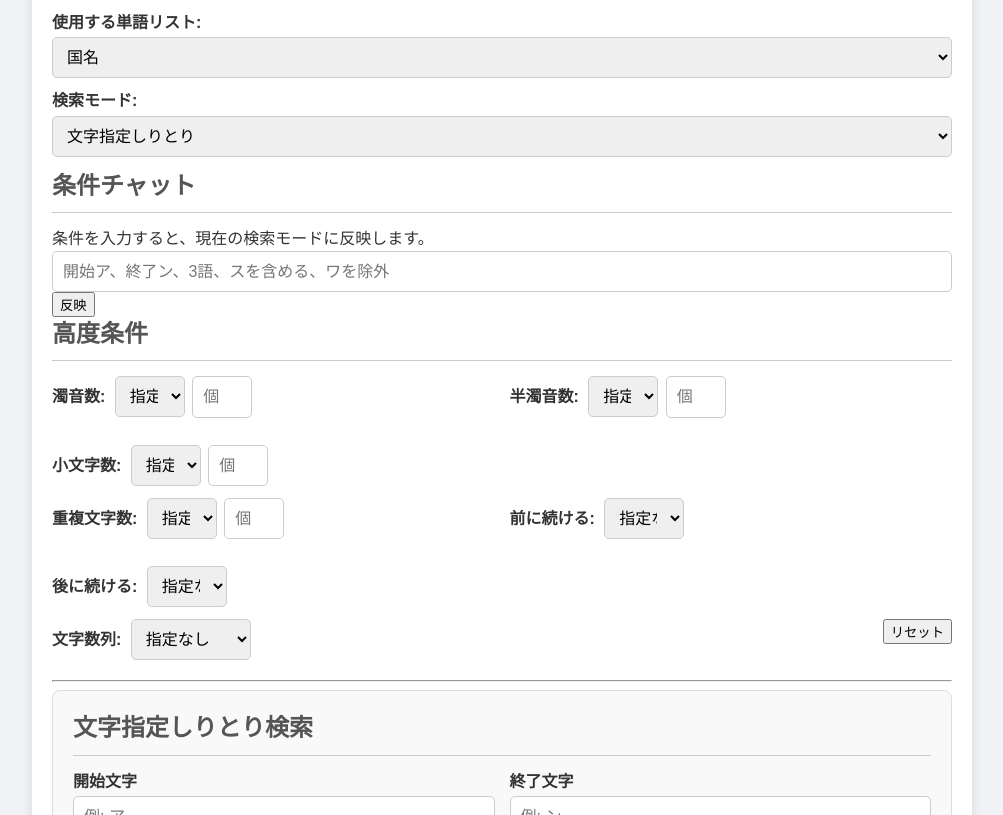
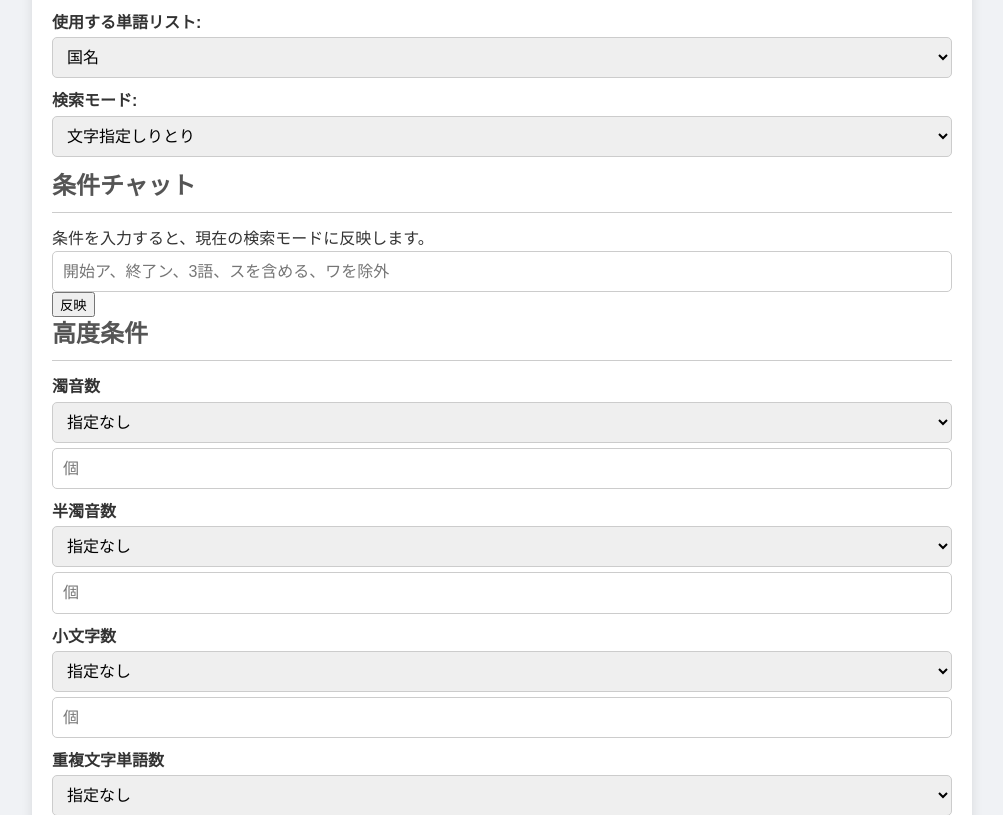
Before and after one commit to ginnoyakitori/kokumei-shiritori-generator, a website: page index.html in a window 1280 px wide. Shown: the part 137-952 px from the top of the page, without its empty margins (138-1141 px from the left). Drawn offline with Linux system fonts and the light colour scheme.

Commit message:
Hide radio buttons in output options and restructure advanced settings to vertical layout

```diff
--- a/index.html
+++ b/index.html
@@ -55,70 +55,65 @@
 
     <section class="advanced-settings" aria-labelledby="advancedConditionsTitle">
         <h2 id="advancedConditionsTitle">高度条件</h2>
-        <div class="form-row">
-            <div class="form-group" style="flex: 1; min-width: 200px;">
-                <label for="dakutenCountMode" style="display: inline; margin-right: 5px;">濁音数:</label>
-                <select id="dakutenCountMode" style="width: 70px; display: inline-block;">
+        <div class="form-group">
+            <label for="dakutenCountMode">濁音数</label>
+            <select id="dakutenCountMode">
                 <option value="">指定なし</option>
                 <option value="exact">ちょうど</option>
                 <option value="min">以上</option>
                 <option value="max">以下</option>
             </select>
-                <input type="number" id="dakutenCountValue" min="0" placeholder="個" style="width: 60px; margin-left: 3px; display: inline-block;">
+            <input type="number" id="dakutenCountValue" min="0" placeholder="個" style="margin-top:5px;">
         </div>
-            <div class="form-group" style="flex: 1; min-width: 200px;">
-                <label for="handakutenCountMode" style="display: inline; margin-right: 5px;">半濁音数:</label>
-                <select id="handakutenCountMode" style="width: 70px; display: inline-block;">
+        <div class="form-group">
+            <label for="handakutenCountMode">半濁音数</label>
+            <select id="handakutenCountMode">
                 <option value="">指定なし</option>
                 <option value="exact">ちょうど</option>
                 <option value="min">以上</option>
                 <option value="max">以下</option>
             </select>
-                <input type="number" id="handakutenCountValue" min="0" placeholder="個" style="width: 60px; margin-left: 3px; display: inline-block;">
+            <input type="number" id="handakutenCountValue" min="0" placeholder="個" style="margin-top:5px;">
         </div>
-            <div class="form-group" style="flex: 1; min-width: 200px;">
-                <label for="smallKanaCountMode" style="display: inline; margin-right: 5px;">小文字数:</label>
-                <select id="smallKanaCountMode" style="width: 70px; display: inline-block;">
+        <div class="form-group">
+            <label for="smallKanaCountMode">小文字数</label>
+            <select id="smallKanaCountMode">
                 <option value="">指定なし</option>
                 <option value="exact">ちょうど</option>
                 <option value="min">以上</option>
                 <option value="max">以下</option>
             </select>
-                <input type="number" id="smallKanaCountValue" min="0" placeholder="個" style="width: 60px; margin-left: 3px; display: inline-block;">
+            <input type="number" id="smallKanaCountValue" min="0" placeholder="個" style="margin-top:5px;">
         </div>
-        </div>
-        <div class="form-row">
-            <div class="form-group" style="flex: 1; min-width: 200px;">
-                <label for="repeatedCharWordCountMode" style="display: inline; margin-right: 5px;">重複文字数:</label>
-                <select id="repeatedCharWordCountMode" style="width: 70px; display: inline-block;">
+        <div class="form-group">
+            <label for="repeatedCharWordCountMode">重複文字単語数</label>
+            <select id="repeatedCharWordCountMode">
                 <option value="">指定なし</option>
                 <option value="exact">ちょうど</option>
                 <option value="min">以上</option>
                 <option value="max">以下</option>
             </select>
-                <input type="number" id="repeatedCharWordCountValue" min="0" placeholder="個" style="width: 60px; margin-left: 3px; display: inline-block;">
+            <input type="number" id="repeatedCharWordCountValue" min="0" placeholder="個" style="margin-top:5px;">
         </div>
-            <div class="form-group" style="flex: 1; min-width: 200px;">
-                <label for="hasPrecedingWord" style="display: inline; margin-right: 5px;">前に続ける:</label>
-                <select id="hasPrecedingWord" style="width: 80px; display: inline-block;">
+        <div class="form-group">
+            <label for="hasPrecedingWord">前に続けられる</label>
+            <select id="hasPrecedingWord">
                 <option value="">指定なし</option>
                 <option value="true">あり</option>
                 <option value="false">なし</option>
             </select>
         </div>
-            <div class="form-group" style="flex: 1; min-width: 200px;">
-                <label for="hasSucceedingWord" style="display: inline; margin-right: 5px;">後に続ける:</label>
-                <select id="hasSucceedingWord" style="width: 80px; display: inline-block;">
+        <div class="form-group">
+            <label for="hasSucceedingWord">後に続けられる</label>
+            <select id="hasSucceedingWord">
                 <option value="">指定なし</option>
                 <option value="true">あり</option>
                 <option value="false">なし</option>
             </select>
         </div>
-        </div>
-        <div class="form-row">
-            <div class="form-group" style="flex: 1; min-width: 200px;">
-                <label for="lengthPattern" style="display: inline; margin-right: 5px;">文字数列:</label>
-                <select id="lengthPattern" style="width: 120px; display: inline-block;">
+        <div class="form-group">
+            <label for="lengthPattern">文字数列</label>
+            <select id="lengthPattern">
                 <option value="">指定なし</option>
                 <option value="increasing">単調増加</option>
                 <option value="nondecreasing">広義増加</option>
@@ -128,9 +123,8 @@
                 <option value="geometric">等比数列</option>
             </select>
         </div>
-            <div class="form-group" style="flex: 1; min-width: 200px; text-align: right;">
+        <div class="form-group">
             <button type="button" id="clearAdvancedConditionsBtn" class="secondary">リセット</button>
-            </div>
         </div>
     </section>
 
@@ -175,14 +169,12 @@
             </div>
             <div class="form-group">
                 <label>出力オプション</label>
-                <div class="radio-group">
-                    <input type="radio" id="outputPath" name="outputType" value="path" checked>
+                <div style="margin-top: 8px;">
+                    <input type="radio" id="outputPath" name="outputType" value="path" checked style="display: none;">
                     <label for="outputPath">経路表示（すべて表示）</label>
-                    <br>
-                    <input type="radio" id="outputFirstCount" name="outputType" value="firstCharCount">
+                    <input type="radio" id="outputFirstCount" name="outputType" value="firstCharCount" style="display: none;">
                     <label for="outputFirstCount">開始文字別集計</label>
-                    <br>
-                    <input type="radio" id="outputLastCount" name="outputType" value="lastCharCount">
+                    <input type="radio" id="outputLastCount" name="outputType" value="lastCharCount" style="display: none;">
                     <label for="outputLastCount">終了文字別集計</label>
                 </div>
             </div>
```
Lines whose indentation alone changed are shown as unchanged.
